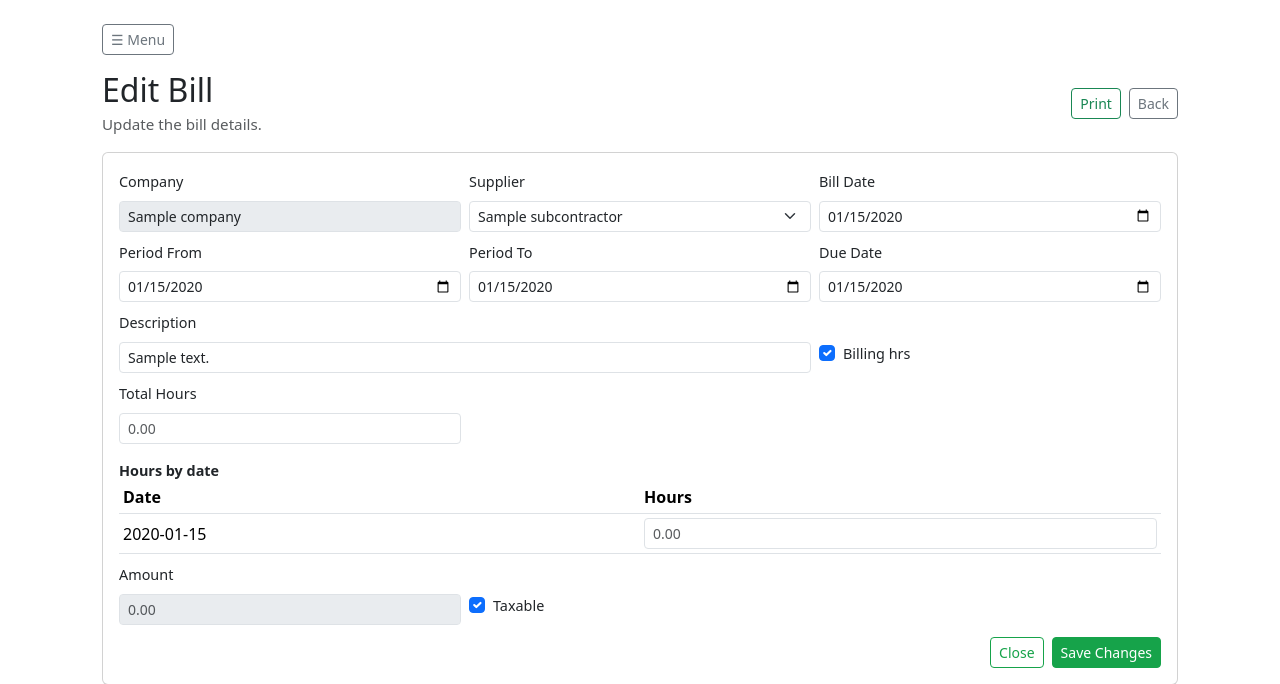
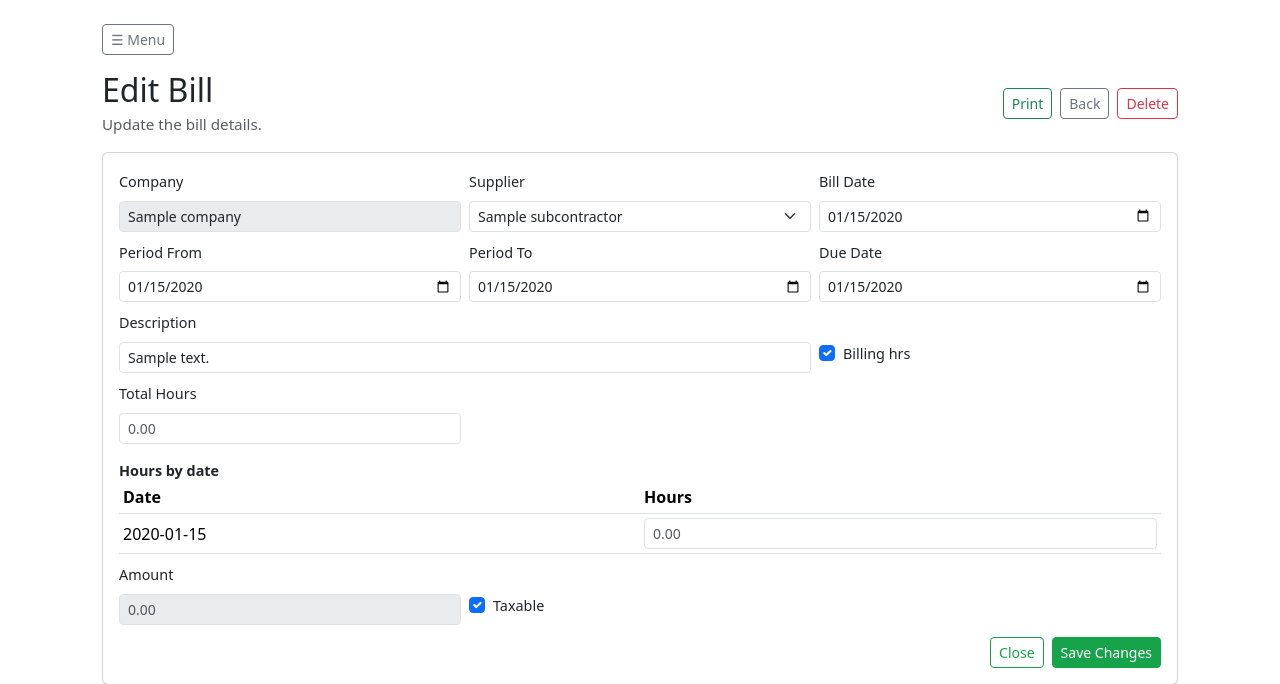
Before and after one commit to vatsraj17-ops/Payroll, a Flask app: page /subcontracts/bills/1/edit in a window 1280 px wide. Shown: the part 117-801 px from the top of the page. Run offline with Flask 3, Linux system fonts and the light colour scheme; the visitor is signed in with stand-in values (Sample User, id 1); tables that the repository leaves empty hold one stand-in row (values such as "Sample post").

Commit message:
Add delete bill option

```diff
--- a/app.py
+++ b/app.py
@@ -1519,6 +1519,26 @@ def edit_subcontract_bill(bill_id: int):
         subcontractors=subcontractors,
         hours_by_date_data=hours_by_date_data,
     )
+
+
+@app.route('/subcontracts/bills/<int:bill_id>/delete', methods=['POST'])
+@require_login
+def delete_subcontract_bill(bill_id: int):
+    _ensure_subcontract_bill_columns()
+    bill = db.session.get(SubcontractBill, bill_id)
+    if not bill:
+        abort(404)
+
+    if not _is_admin_session():
+        cid = session.get('company_id')
+        if not cid or int(cid) != int(bill.company_id or 0):
+            abort(403)
+
+    company_id = bill.company_id
+    db.session.delete(bill)
+    db.session.commit()
+    flash('Bill deleted.', 'success')
+    return redirect(url_for('subcontract_bills', run='1', company_id=company_id))
 
 
 @app.route('/subcontracts/reports', methods=['GET', 'POST'])
--- a/templates/edit_subcontract_bill.html
+++ b/templates/edit_subcontract_bill.html
@@ -12,6 +12,9 @@
   <div class="d-flex gap-2">
     <a class="btn btn-outline-success btn-sm" href="/subcontracts/bills/{{ bill.id }}/print" target="_blank">Print</a>
     <a class="btn btn-outline-secondary btn-sm" href="/subcontracts/bills?run=1&company_id={{ bill.company_id }}">Back</a>
+    <form method="post" action="/subcontracts/bills/{{ bill.id }}/delete" onsubmit="return confirm('Delete this bill?');" style="display:inline;">
+      <button class="btn btn-outline-danger btn-sm" type="submit">Delete</button>
+    </form>
   </div>
 </div>
 
```
